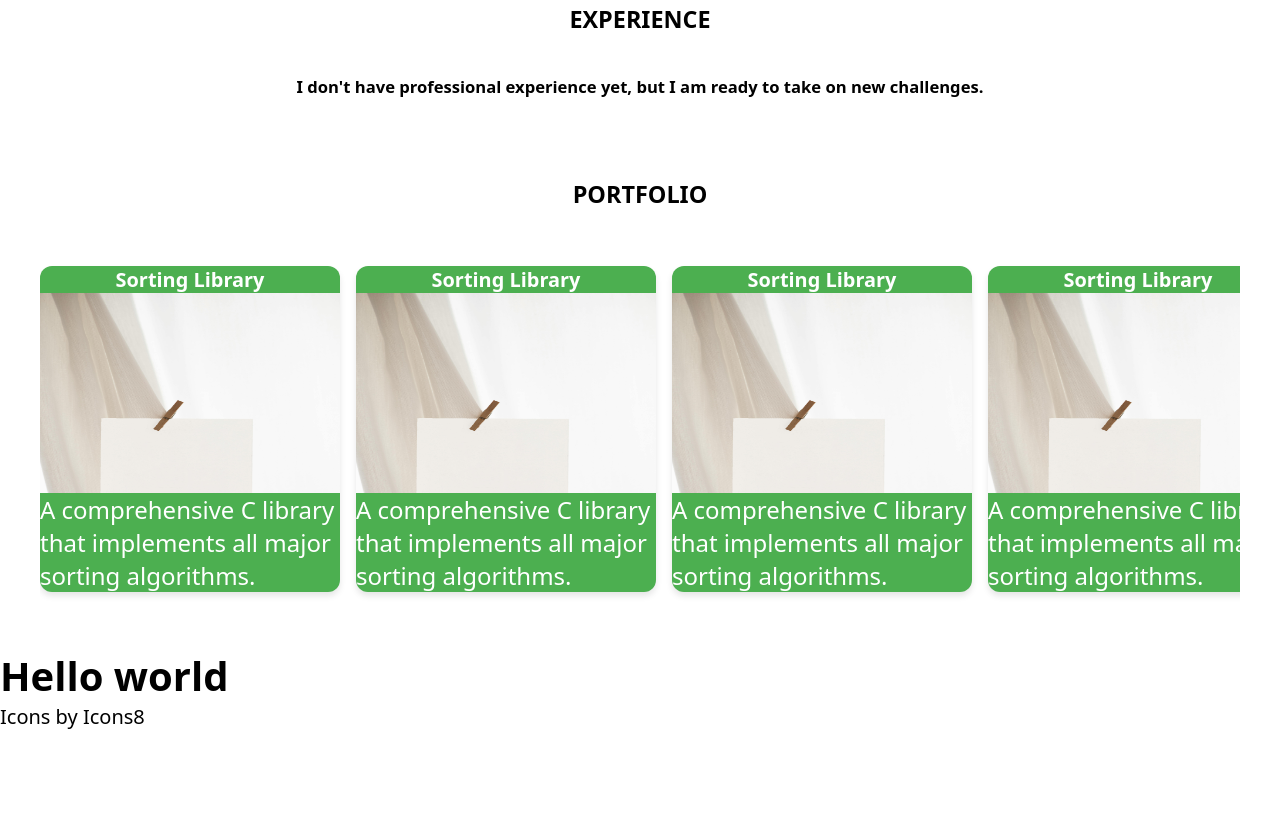
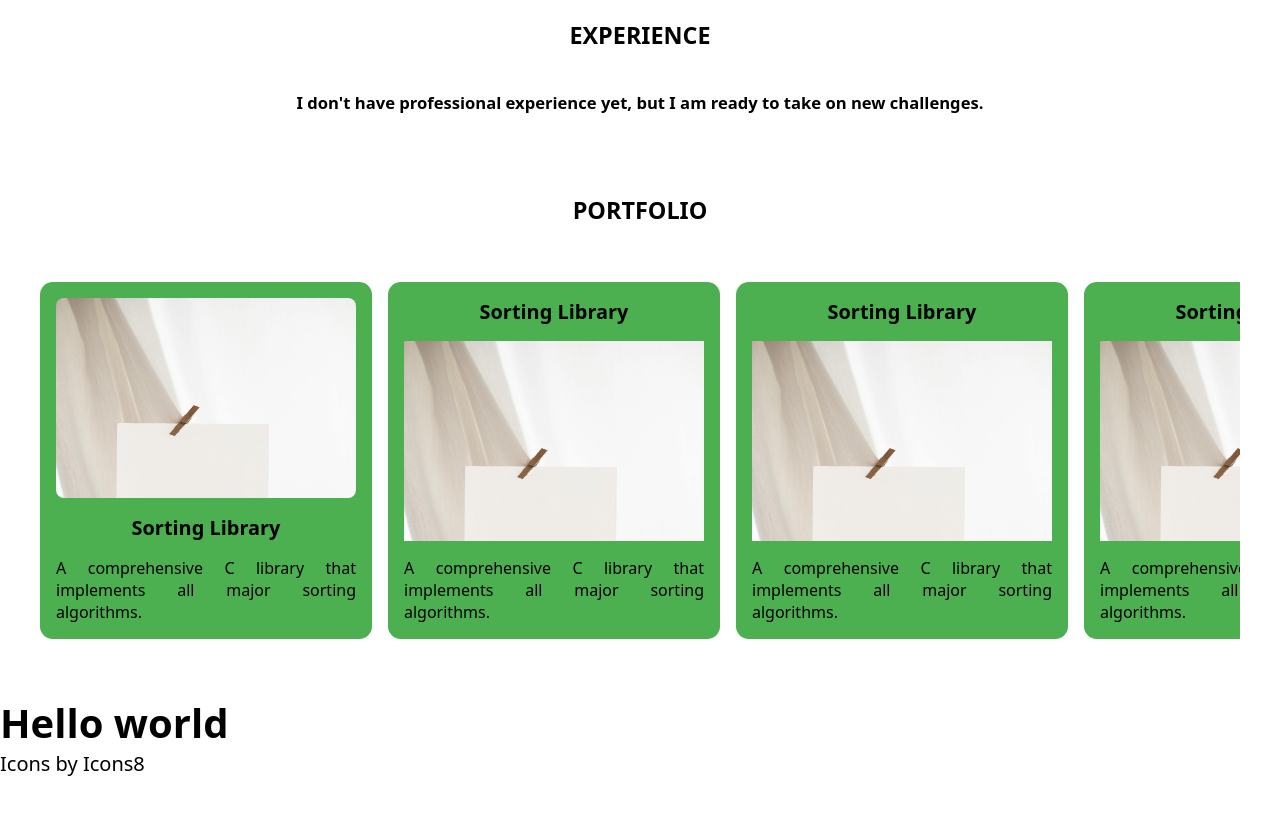
Before and after one commit to nicoalesi/my-website, a plain HTML site: page index.html in a window 1280 px wide. Shown: the part 1163-1978 px from the top of the page. Drawn offline with Linux system fonts and the light colour scheme.

Commit message:
fix: improve cards
Improve projects' cards.

```diff
--- a/assets/css/appearance.css
+++ b/assets/css/appearance.css
@@ -150,7 +150,7 @@ body {
 
 .education .section p {
     margin-top: 0.4rem;
-    font-size: 0.8rem;
+    font-size: 1rem;
     text-align: justify;
 }
 
@@ -196,16 +196,23 @@ body {
 
 .project {
     background: #4caf50;
-  color: white;
     font-size: 1.5rem;
-  border-radius: 12px;
     scroll-snap-align: start;
     display: flex;
     flex-direction: column;
-  justify-content: center;
     align-items: center;
-  user-select: none;
-  box-shadow: 0 4px 6px rgba(0,0,0,0.1);
+    padding: 1rem 1rem;
+    gap: 1rem;
+    border-radius: 0.8rem;
+}
+
+.project p {
+    font-size: 1rem;
+    text-align: justify;
+}
+
+.project .image {
+    border-radius: 0.5rem;
 }
 
 .main {
--- a/index.html
+++ b/index.html
@@ -81,8 +81,8 @@
                 </div>
                 <div class="slider">
                     <div class="project">
+                        <img class="image" src="./assets/images/placeholder.jpg" width="300" height="200">
                         <h5>Sorting Library</h5>
-                        <img src="./assets/images/placeholder.jpg" width="300" height="200">
                         <p>A comprehensive C library that implements all major sorting algorithms.</p>
                     </div>
                     <div class="project">
```
Lines whose indentation alone changed are shown as unchanged.
